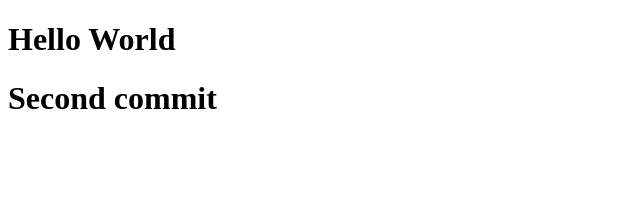
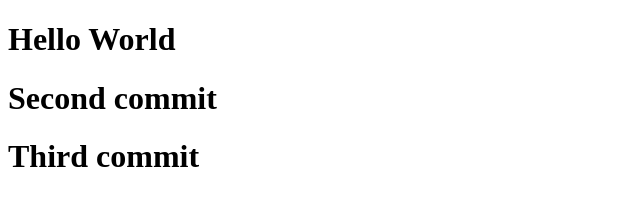
Before and after one commit to PHIHUNG010292/GITHUB_VN, a plain HTML site: page index.html in a window 1280 px wide. Shown: the whole page, without its empty margins (0-640 px from the left). Drawn offline with Linux system fonts and the light colour scheme.

Commit message:
third commit

```diff
--- a/index.html
+++ b/index.html
@@ -9,5 +9,7 @@
 <body>
     <h1>Hello World</h1>
     <h1>Second commit</h1>
+    <h1> Third commit
+    </h1>
 </body>
 </html>
```
